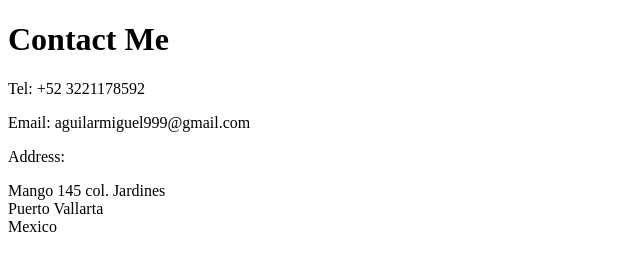
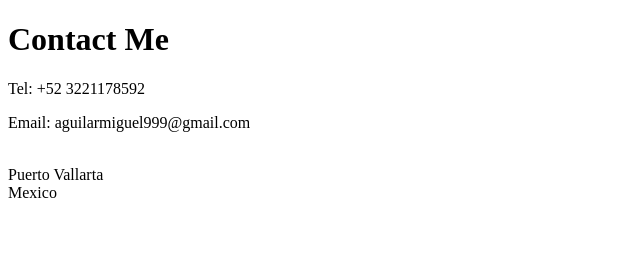
Before and after one commit to MiguelAguilar9/portfolio, a plain HTML site: page contact.html in a window 1280 px wide. Shown: the whole page, without its empty margins (0-640 px from the left). Drawn offline with Linux system fonts and the light colour scheme.

Commit message:
Update contact.html

```diff
--- a/contact.html
+++ b/contact.html
@@ -9,9 +9,7 @@
     <h1>Contact Me</h1>
 <p>Tel: +52 3221178592</p>
 <p>Email: aguilarmiguel999@gmail.com</p>
-<p>Address:</p>
-<p>
-  Mango 145 col. Jardines<br />
+<p><br />
   Puerto Vallarta<br />
   Mexico<br />
 </p>
```
